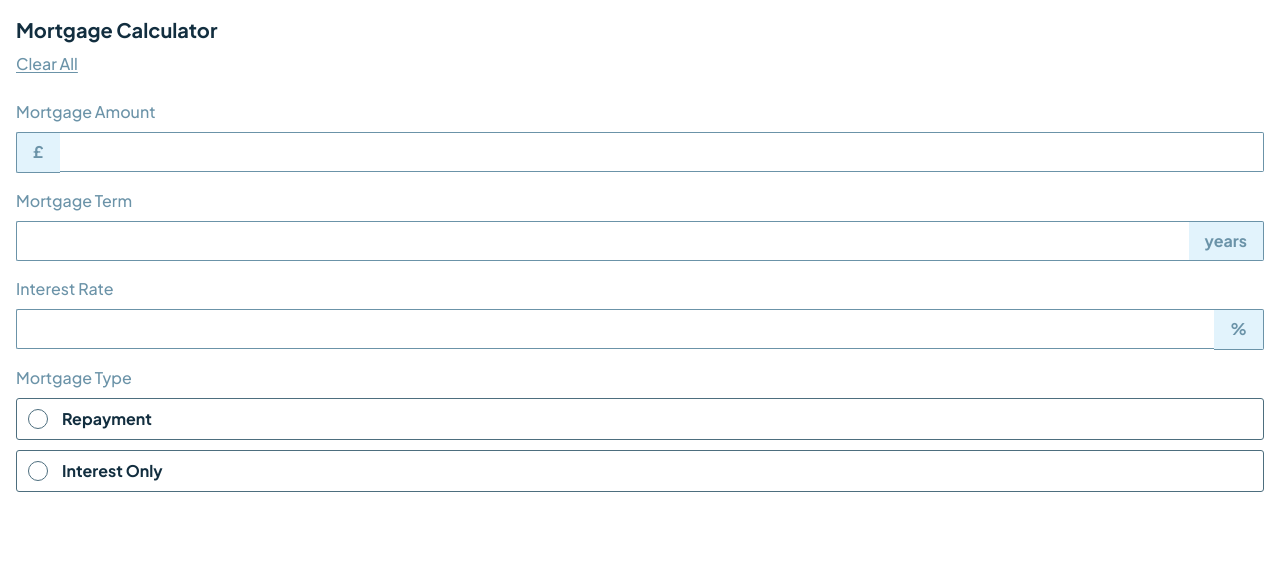
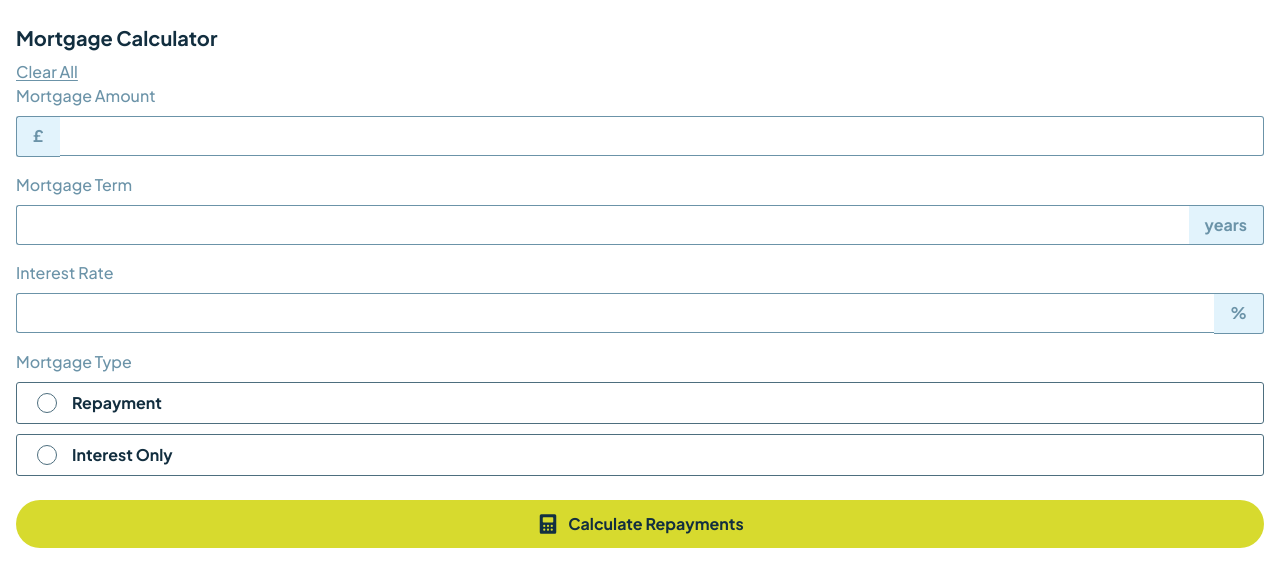
Before and after one commit to Abaljerind/mortgage-repayment-calculator, a website: page index.html in a window 1280 px wide. Drawn offline with Linux system fonts and the light colour scheme.

Commit message:
create button submit & fix some style

```diff
--- a/index.html
+++ b/index.html
@@ -17,9 +17,9 @@
     <link rel="stylesheet" href="./src/css/output.css" />
   </head>
   <body>
-    <section class="container grid grid-cols-1 p-4 font-jakarta-sans">
+    <section class="container grid grid-cols-1 font-jakarta-sans">
       <!-- bagian atas / kiri -->
-      <main class="">
+      <main class="px-4 py-6">
         <div class="">
           <h1 class="text-xl font-bold text-neutral-slate-900">
             Mortgage Calculator
@@ -31,7 +31,7 @@
             Clear All
           </button>
         </div>
-        <div class="mt-6">
+        <div class="">
           <form class="w-full" id="form-calculator">
             <div class="mb-4">
               <label for="amount" class="text-base text-neutral-slate-500"
@@ -39,14 +39,14 @@
               >
               <div class="mt-2 flex items-center">
                 <span
-                  class="rounded-l-sm border border-r-0 border-neutral-slate-500 bg-neutral-slate-100 px-4 py-[7.25px] font-bold text-neutral-slate-500"
+                  class="rounded-l-[3px] border border-r-0 border-neutral-slate-500 bg-neutral-slate-100 px-4 py-[7.25px] font-bold text-neutral-slate-500"
                   >&#163;</span
                 >
                 <input
                   type="text"
                   name="amount"
                   id="amount"
-                  class="h-10 w-11/12 flex-1 rounded-sm rounded-l-none border border-l-0 border-neutral-slate-500 px-3 py-2 focus:outline-none"
+                  class="h-10 w-11/12 flex-1 rounded-[3px] rounded-l-none border border-l-0 border-neutral-slate-500 px-3 py-2 focus:outline-none"
                 />
               </div>
             </div>
@@ -59,10 +59,10 @@
                   type="text"
                   name="term"
                   id="term"
-                  class="h-10 w-11/12 flex-1 rounded-sm rounded-r-none border border-r-0 border-neutral-slate-500 px-3 py-2 focus:outline-none"
+                  class="h-10 w-11/12 flex-1 rounded-[3px] rounded-r-none border border-r-0 border-neutral-slate-500 px-3 py-2 focus:outline-none"
                 />
                 <span
-                  class="rounded-r-sm border border-l-0 border-neutral-slate-500 bg-neutral-slate-100 px-4 py-[7.25px] font-bold text-neutral-slate-500"
+                  class="rounded-r-[3px] border border-l-0 border-neutral-slate-500 bg-neutral-slate-100 px-4 py-[7.25px] font-bold text-neutral-slate-500"
                   >years</span
                 >
               </div>
@@ -76,15 +76,15 @@
                   type="text"
                   name="rate"
                   id="rate"
-                  class="h-10 w-11/12 flex-1 rounded-sm rounded-r-none border border-r-0 border-neutral-slate-500 px-3 py-2 focus:outline-none"
+                  class="h-10 w-11/12 flex-1 rounded-[3px] rounded-r-none border border-r-0 border-neutral-slate-500 px-3 py-2 focus:outline-none"
                 />
                 <span
-                  class="rounded-r-sm border border-l-0 border-neutral-slate-500 bg-neutral-slate-100 px-4 py-[7.25px] font-bold text-neutral-slate-500"
+                  class="rounded-r-[3px] border border-l-0 border-neutral-slate-500 bg-neutral-slate-100 px-4 py-[7.25px] font-bold text-neutral-slate-500"
                   >%</span
                 >
               </div>
             </div>
-            <div class="">
+            <div class="mb-6">
               <p class="text-base text-neutral-slate-500">Mortgage Type</p>
               <div class="mt-2">
                 <div id="repaymentDiv" class="radio-group">
@@ -117,6 +117,27 @@
                 </div>
               </div>
             </div>
+            <div class="">
+              <button
+                type="submit"
+                class="flex w-full items-center justify-center gap-2 rounded-full bg-lime py-3 font-bold text-neutral-slate-900"
+              >
+                <span class="">
+                  <svg
+                    xmlns="http://www.w3.org/2000/svg"
+                    width="24"
+                    height="24"
+                    fill="none"
+                    viewBox="0 0 24 24"
+                  >
+                    <path
+                      fill="#133041"
+                      d="M18.75 2.25H5.25a1.5 1.5 0 0 0-1.5 1.5v16.5a1.5 1.5 0 0 0 1.5 1.5h13.5a1.5 1.5 0 0 0 1.5-1.5V3.75a1.5 1.5 0 0 0-1.5-1.5Zm-10.5 16.5a1.125 1.125 0 1 1 0-2.25 1.125 1.125 0 0 1 0 2.25Zm0-3.75a1.125 1.125 0 1 1 0-2.25 1.125 1.125 0 0 1 0 2.25ZM12 18.75a1.125 1.125 0 1 1 0-2.25 1.125 1.125 0 0 1 0 2.25ZM12 15a1.125 1.125 0 1 1 0-2.25A1.125 1.125 0 0 1 12 15Zm3.75 3.75a1.125 1.125 0 1 1 0-2.25 1.125 1.125 0 0 1 0 2.25Zm0-3.75a1.125 1.125 0 1 1 0-2.25 1.125 1.125 0 0 1 0 2.25Zm1.5-5.25a.75.75 0 0 1-.75.75h-9a.75.75 0 0 1-.75-.75V6a.75.75 0 0 1 .75-.75h9a.75.75 0 0 1 .75.75v3.75Z"
+                    />
+                  </svg> </span
+                >Calculate Repayments
+              </button>
+            </div>
           </form>
         </div>
       </main>
--- a/src/css/input.css
+++ b/src/css/input.css
@@ -40,7 +40,7 @@
     border: 1px solid #4d6e7e;
     border-radius: 3px;
     padding: 8px 15px;
-    padding-left: 45px;
+    padding-left: 55px;
   }
 
   .radio-group input[type="radio"]:checked + label {
@@ -50,7 +50,7 @@
   .radio-group label::before {
     content: "";
     position: absolute;
-    left: 11px;
+    left: 20px;
     top: 50%;
     transform: translateY(-50%);
     height: 20px;
@@ -67,7 +67,7 @@
   .radio-group input[type="radio"]:checked + label::after {
     content: "";
     position: absolute;
-    left: 16px;
+    left: 25px;
     top: 50%;
     transform: translateY(-50%);
     height: 10px;
```
Also changed, not shown: src/css/output.css.
